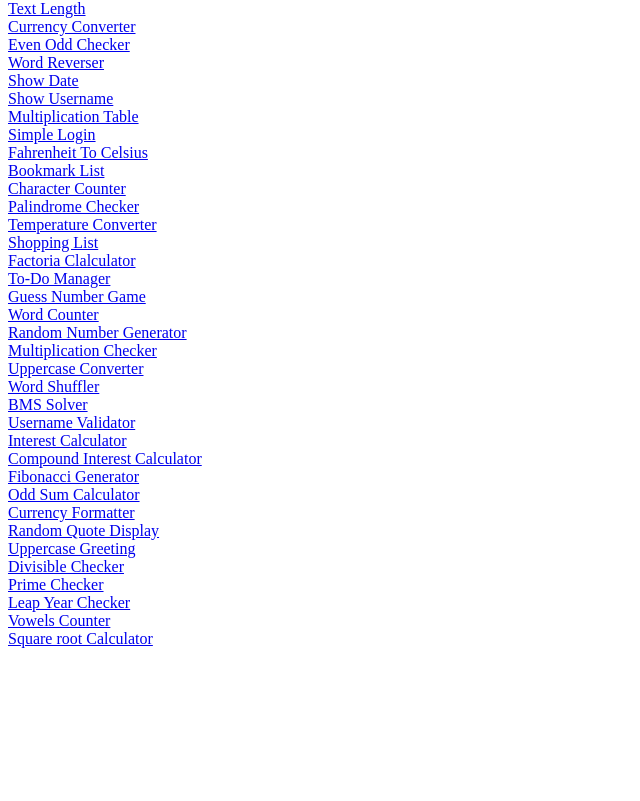
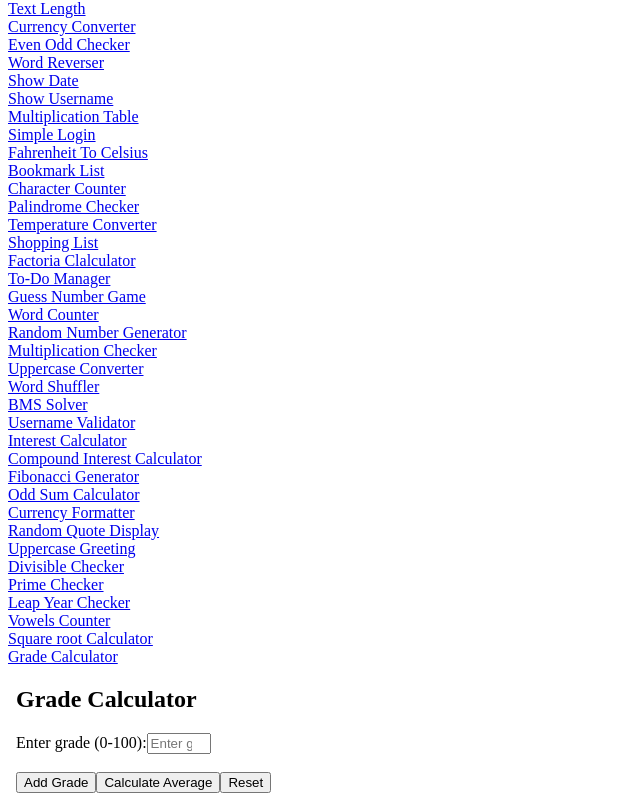
Before and after one commit to coniarojoannamae/ACT8_Angular_Components, an Angular app: page /gradecalculator in a window 1280 px wide. Before the commit this address led to /. Shown: the part 224-1025 px from the top of the page, without its empty margins (0-640 px from the left). Before the commit the page ends 880 px from the top, so only its background shows below. Built offline with nearby package versions, Linux system fonts and the light colour scheme.

Commit message:
#45gradecalculator

```diff
--- a/src/app/app.component.html
+++ b/src/app/app.component.html
@@ -88,5 +88,7 @@
 <br>
 <a routerLink="squarerootcalculator">Square root Calculator</a>
 <br>
+<a routerLink="gradecalculator">Grade Calculator</a>
+<br>
 
 <router-outlet></router-outlet>
--- a/src/app/app.module.ts
+++ b/src/app/app.module.ts
@@ -52,6 +52,7 @@ import {PrimecheckerComponent} from "./components/primechecker/primechecker.comp
 import {LeapyearcheckerComponent} from "./components/leapyearchecker/leapyearchecker.component";
 import {VowelscounterComponent} from "./components/vowelscounter/vowelscounter.component";
 import {SquarerootcalculatorComponent} from "./components/squarerootcalculator/squarerootcalculator.component";
+import {GradecalculatorComponent} from "./components/gradecalculator/gradecalculator.component";
 
 
 const routes: Routes = [
@@ -99,8 +100,7 @@ const routes: Routes = [
   { path: 'leapyearchecker', component: LeapyearcheckerComponent },
   { path: 'vowelscounter', component: VowelscounterComponent },
   { path: 'squarerootcalculator', component: SquarerootcalculatorComponent },
-
-
+  { path: 'gradecalculator', component: GradecalculatorComponent },
 
 
 ];
@@ -160,6 +160,7 @@ const routes: Routes = [
     LeapyearcheckerComponent,
     VowelscounterComponent,
     SquarerootcalculatorComponent,
+    GradecalculatorComponent,
 
   ],
 
--- /dev/null
+++ b/src/app/components/gradecalculator/gradecalculator.component.html
@@ -0,0 +1,21 @@
+<!DOCTYPE html>
+<html lang="en">
+<head>
+  <meta charset="UTF-8">
+  <meta name="viewport" content="width=device-width, initial-scale=1.0">
+  <title>Grade Calculator</title>
+</head>
+<body>
+<div>
+  <h2>Grade Calculator</h2>
+  <label>Enter grade (0-100):</label>
+  <input type="number" placeholder="Enter grade" #gradeInput min="0" max="100" /><br><br>
+  <button (click)="addGrade(gradeInput.value); gradeInput.value = ''">Add Grade</button>
+  <button (click)="calculateAverage()">Calculate Average</button>
+  <button (click)="resetGrades()">Reset</button><br>
+
+  <p *ngIf="averageGrade !== null">Average Grade: {{ averageGrade.toFixed(2) }}</p>
+  <p *ngIf="finalGrade">Final Grade: {{ finalGrade }}</p>
+</div>
+</body>
+</html>
--- /dev/null
+++ b/src/app/components/gradecalculator/gradecalculator.component.ts
@@ -0,0 +1,52 @@
+import { Component } from '@angular/core';
+import {FormsModule} from "@angular/forms";
+import {NgIf} from "@angular/common";
+
+@Component({
+  selector: 'app-gradecalculator',
+  templateUrl: './gradecalculator.component.html',
+  styleUrl: './gradecalculator.component.css'
+})
+export class GradecalculatorComponent {
+  grades: number[] = []; // Array to store grades
+  averageGrade: number | null = null; // Variable to store average grade
+  finalGrade: string | null = null; // Variable to store final grade message
+
+  // Function to add a new grade to the list
+  addGrade(grade: string) {
+    const gradeValue = parseFloat(grade);
+    if (!isNaN(gradeValue) && gradeValue >= 0 && gradeValue <= 100) {
+      this.grades.push(gradeValue);
+    }
+  }
+
+  // Function to calculate average and determine final grade
+  calculateAverage() {
+    if (this.grades.length > 0) {
+      const total = this.grades.reduce((acc, val) => acc + val, 0);
+      this.averageGrade = total / this.grades.length;
+
+      // Determine final grade based on average
+      if (this.averageGrade >= 90) {
+        this.finalGrade = 'A';
+      } else if (this.averageGrade >= 80) {
+        this.finalGrade = 'B';
+      } else if (this.averageGrade >= 70) {
+        this.finalGrade = 'C';
+      } else if (this.averageGrade >= 60) {
+        this.finalGrade = 'D';
+      } else {
+        this.finalGrade = 'F';
+      }
+    } else {
+      this.finalGrade = "No grades available to calculate.";
+    }
+  }
+
+  // Function to reset the grades
+  resetGrades() {
+    this.grades = [];
+    this.averageGrade = null;
+    this.finalGrade = null;
+  }
+}
```
Also changed, not shown: src/app/components/gradecalculator/gradecalculator.component.css (added), 1 other file (tests, documents, lock files or other folders).
